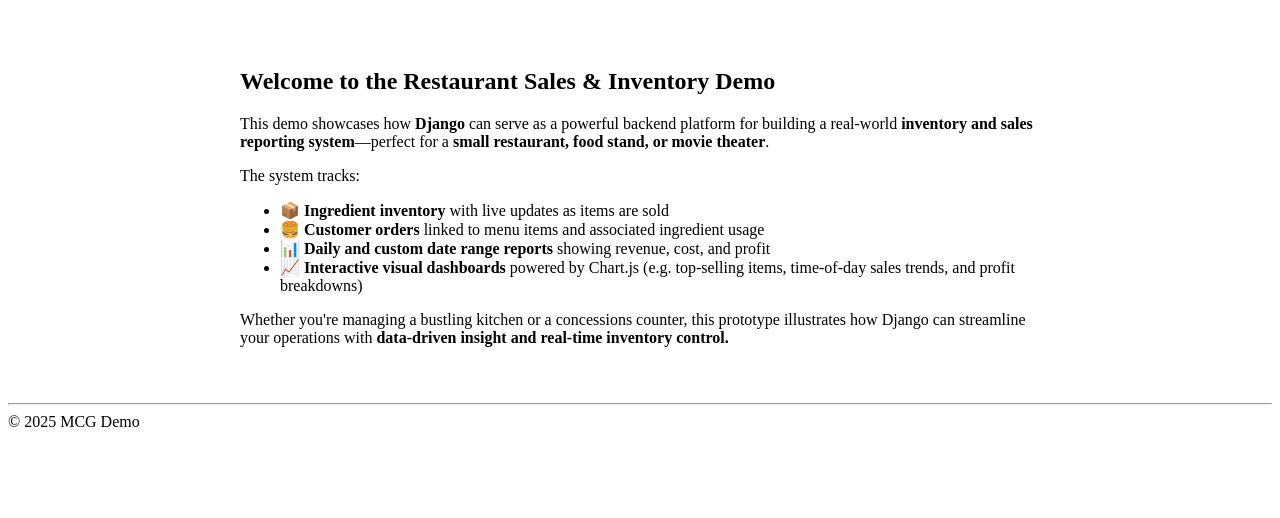
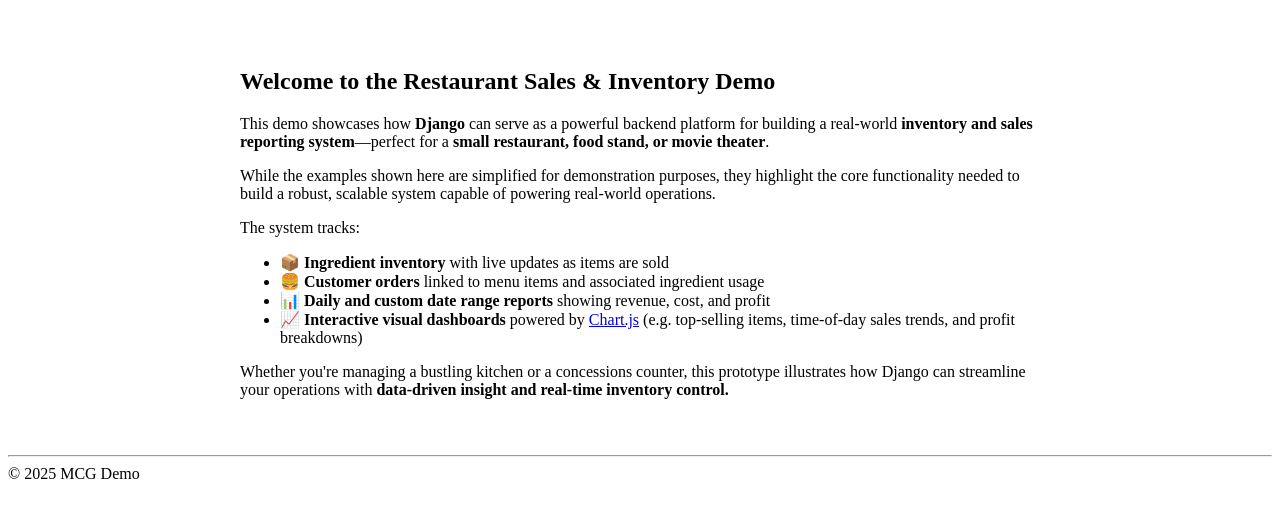
Before and after one commit to gusir22/inventory_prototype, a Django app: template templates/home.html in a window 1280 px wide. Shown: the part 116-634 px from the top of the page. Run offline with Django 5.2, Linux system fonts and the light colour scheme; the template is opened without the code that fills it, so the values that code supplies are empty.

Commit message:
Updated Home Page Intro

```diff
--- a/templates/home.html
+++ b/templates/home.html
@@ -6,6 +6,10 @@
     <p>
         This demo showcases how <strong>Django</strong> can serve as a powerful backend platform for building a real-world
         <strong>inventory and sales reporting system</strong>—perfect for a <strong>small restaurant, food stand, or movie theater</strong>.
+    </p>
+    <p>
+        While the examples shown here are simplified for demonstration purposes, they highlight the core functionality needed to build a robust, scalable
+        system capable of powering real-world operations.
     </p>
     <p>
         The system tracks:
@@ -21,7 +25,8 @@
             <strong>Daily and custom date range reports</strong> showing revenue, cost, and profit
         </li>
         <li>📈
-                <strong>Interactive visual dashboards</strong> powered by Chart.js (e.g. top-selling items, time-of-day sales trends, and profit breakdowns)
+            <strong>Interactive visual dashboards</strong> powered by <a href="https://www.chartjs.org/docs/latest/" target="_blank">Chart.js</a>
+            (e.g. top-selling items, time-of-day sales trends, and profit breakdowns)
         </li>
     </ul>
     <p>
@@ -29,5 +34,4 @@
         <strong>data-driven insight and real-time inventory control.</strong>
     </p>
 </section>
-
 {% endblock content %}
```
Lines whose indentation alone changed are shown as unchanged.
